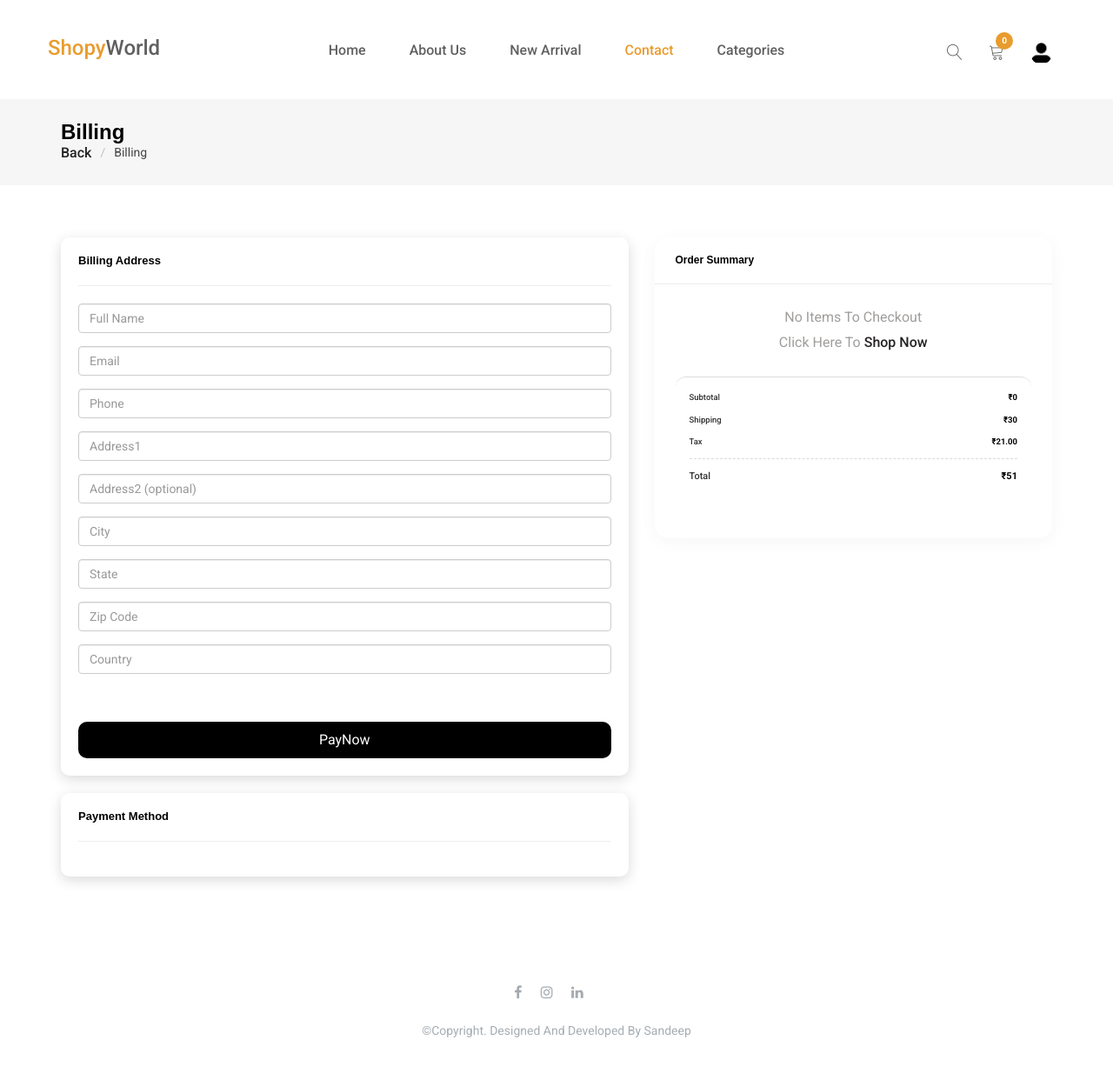
After one commit to SandeepR8/ShopyWorld_djangoProject, a Django app: page /payments/Billing/ in a window 1280 px wide. The commit adds this page. Shown: the whole page at 87% size. Run offline with Django 5.2, Linux system fonts and the light colour scheme; some libraries are stand-ins or nearby versions.

Commit message:
project doing well

```diff
--- a/Ecom_project/payment_app/forms.py
+++ b/Ecom_project/payment_app/forms.py
@@ -39,3 +39,16 @@ class ShippingAddressForm(forms.ModelForm):
                 ("TH", "Thailand"),
             ]),
         }
+
+
+
+class BillingForm(forms.Form):
+    billing_full_name = forms.CharField(label="",widget=forms.TextInput(attrs={'placeholder':'Full Name'}))
+    billing_email = forms.CharField(label="",widget=forms.TextInput(attrs={'placeholder':'Email'}))
+    billing_phone = forms.CharField(label="",widget=forms.TextInput(attrs={'placeholder':'Phone'}))
+    billing_Address1 = forms.CharField(label="",widget=forms.TextInput(attrs={'placeholder':'Address1'}))
+    billing_Address2 = forms.CharField(label="",widget=forms.TextInput(attrs={'placeholder':'Address2 (optional)'}),required=False)
+    billing_city = forms.CharField(label="",widget=forms.TextInput(attrs={'placeholder':'City'}))
+    billing_state = forms.CharField(label="",widget=forms.TextInput(attrs={'placeholder':'State'}),required=False)
+    billing_zipcode = forms.CharField(label="",widget=forms.TextInput(attrs={'placeholder':'Zip Code'}),required=False)
+    billing_country = forms.CharField(label="",widget=forms.TextInput(attrs={'placeholder':'Country'}))
--- a/Ecom_project/payment_app/urls.py
+++ b/Ecom_project/payment_app/urls.py
@@ -4,5 +4,10 @@ from . import views
 urlpatterns = [
     path('success/',views.payment_success,name='payment_success'),
     path('checkout/',views.checkout,name='checkout'),
+    path('Billing/',views.Billing,name='billing'),
+    path('Process_order/',views.process_order,name="process_order"),
+    path('shipped_dash/',views.shipped_dash,name="shipped_dash"),
+    path('not_shipped_dash/',views.not_shipped_dash,name="not_shipped_dash"),
+
 
 ]
--- a/Ecom_project/payment_app/views.py
+++ b/Ecom_project/payment_app/views.py
@@ -1,15 +1,21 @@
 from django.shortcuts import render,redirect
 from cart.cart import Cart
-from .models import ShippingAddress
+from .models import ShippingAddress,Order,OrderItem
 from django.contrib.auth.decorators import login_required
-from .forms import ShippingAddressForm
-
-
+from .forms import ShippingAddressForm,BillingForm
+from django.contrib.auth.models import User
+from django.contrib import messages
+from decimal import Decimal
+from store.models import Product
 def payment_success(request):
     return render(request,'payment/payment_success.html')
 
 
+def shipped_dash(request):
+    pass
 
+def not_shipped_dash(request):
+    pass
 
 @login_required
 def checkout(request):
@@ -21,17 +27,22 @@ def checkout(request):
         form = ShippingAddressForm(request.POST)
         if form.is_valid():
             shipping_address = form.save(commit=False)
-            shipping_address.user = request.user  # link to logged-in user
+            shipping_address.user = request.user
             shipping_address.save()
 
             # Optionally handle billing_same checkbox
             billing_same = form.cleaned_data.get("billing_same")
             if billing_same:
-                # If you want to store billing info same as shipping,
-                # you can duplicate or set a flag here.
-                pass
+                request.session['shipping_id'] = shipping_address.id
+                request.session['billing_same'] = form.cleaned_data.get('billing_same')
 
-            return redirect('Home')
+            else:
+                # creating seesion for store shipping address for custom use
+                request.session['shipping_id'] = shipping_address.id
+
+
+
+            return redirect('billing')
     else:
         form = ShippingAddressForm()
 
@@ -40,3 +51,94 @@ def checkout(request):
         "cart_products": cart_products,
         "totals": totals,
     })
+
+# Process Order view
+
+def process_order(request):
+    cart = Cart(request)
+    cart_products = cart.get_prods
+    totals = cart.cart_total()
+    shipping_id = request.session.get('shipping_id')
+    shipping_details = ShippingAddress.objects.get(id=shipping_id)
+
+    user=request.user
+    full_name = shipping_details.shipping_full_name
+    email = shipping_details.shipping_email
+    shipping_address = f'{shipping_details.shipping_Address1}\n {shipping_details.shipping_Address2}\n {shipping_details.shipping_state}\n {shipping_details.shipping_city}\n {shipping_details.shipping_zipcode}\n {shipping_details.shipping_country}'
+    amount_pay = Decimal(str(totals)) if totals else Decimal("0.00")
+
+    if request.POST:
+        payment_form = BillingForm(request.POST or None)
+
+        create_order = Order(user=user, full_name = full_name, email=email, Shipping_Address = shipping_address, amount_pay = amount_pay)
+        create_order.save()
+        order_id = create_order.pk
+
+
+        for product in cart_products():
+            product_ = product['product']
+            product_id = product_.id
+            price = product['price']
+            quantity = product['quantity']
+
+            create_order_item = OrderItem(order_id =order_id, product_id =product_id, user_id = user.id, quantity = quantity, price = price)
+            create_order_item.save()
+
+        for key in list(request.session.keys()):
+            if key == "cart":
+                del request.session[key]
+
+        messages.success(request,'Order placed!')
+        return redirect('Home')
+
+    else :
+        create_order = Order(user=user, full_name = full_name, email=email, Shipping_Address = shipping_address, amount_pay = amount_pay)
+        create_order.save()
+        order_id = create_order.pk
+
+
+        for product in cart_products():
+            product_ = product['product']
+            product_id = product_.id
+            price = product['price']
+            quantity = product['quantity']
+
+            create_order_item = OrderItem(order_id =order_id, product_id =product_id, user_id = user.id, quantity = quantity, price = price)
+            create_order_item.save()
+
+        for key in list(request.session.keys()):
+            if key == "cart":
+                del request.session[key]
+
+
+        messages.success(request,'Order placed!')
+        return redirect('Home')
+
+
+
+
+
+
+
+def Billing(request):
+    cart = Cart(request)
+    cart_products = cart.get_prods
+    totals = cart.cart_total()
+    boolean_element = request.session.get('billing_same')
+    if boolean_element :
+        shipping_id = request.session.get('shipping_id')
+        billing_details = ShippingAddress.objects.get(id=shipping_id)
+        billing_form=BillingForm()
+
+    else:
+        billing_details = None
+        billing_form = BillingForm()
+
+
+
+    return render(request,'payment/billing.html',{
+        "cart_products": cart_products,
+        "totals": totals,
+        'shipping_details' : billing_details,
+        "billing_form" : billing_form
+    })
--- a/Ecom_project/store/urls.py
+++ b/Ecom_project/store/urls.py
@@ -13,5 +13,7 @@ urlpatterns = [
     path('product/<int:pk>',views.specific_product,name='product'),
     path('categories/',views.Categories,name='Category'),
     path('change_password/',views.PasswordChange,name='password_change'),
+    path('Forget_password/',views.ForgetPassword,name='forget_password'),
+    path('OTP_verfication',views.Verify_otp,name="OTP"),
 
 ]
--- /dev/null
+++ b/Ecom_project/templates/payment/billing.html
@@ -0,0 +1,198 @@
+{% extends "base.html" %}
+{% load crispy_forms_tags %}
+
+
+{% block title %}Billing Page{% endblock  %}
+
+{% block content %}
+<style>
+    .order-totals {
+        margin-top: 20px;
+        padding: 15px;
+        border-top: 1px solid #ddd;
+        font-size: 16px;
+      }
+
+      .order-totals div {
+        display: flex;
+        justify-content: space-between; /* Title left, value right */
+        margin-bottom: 8px;
+      }
+
+      .order-totals span:first-child {
+        font-weight: 500; /* title */
+        color: #333;
+      }
+
+      .order-totals span:last-child {
+        font-weight: 600; /* value */
+        color: #000;
+      }
+
+      .order-total {
+        border-top: 2px solid #333;
+        padding-top: 10px;
+        font-size: 18px;
+        font-weight: bold;
+      }
+      .btn-continue{
+        background:black;
+        color:white;
+        text-align:center;
+        width:100%;
+        padding:10px 20px;
+        margin-top:40px;
+        border-radius:10px;
+        transition:0.3 ease-in-out;
+      }
+      .btn-continue:hover{
+        opacity:0.8;
+      }
+      .btn-continue:active{
+        opacity:0.6;
+      }
+      .checkout-container {
+        background-color: #ffffff; /* White background */
+        padding: 20px;             /* Space inside the form */
+        border-radius: 10px;       /* Rounded corners */
+        box-shadow: 0 4px 15px rgba(0, 0, 0, 0.15); /* Even shadow on all sides */
+    }
+    .checkout-container .form-control {
+      margin-bottom: 15px; /* space between input fields */
+  }
+  .heading{
+    font-size:13px;
+    font-weight:bold;
+  }
+</style>
+{% include "navbar.html" %}
+
+
+
+<main class="main">
+
+    <!-- Page Title -->
+    <div class="page-title light-background">
+      <div class="container d-lg-flex justify-content-between align-items-center">
+        <h1 class="mb-2 mb-lg-0">Billing</h1>
+        <nav class="breadcrumbs">
+          <ol>
+            <li><a href="{% url 'checkout' %}">Back</a></li>
+            <li class="current">Billing</li>
+          </ol>
+        </nav>
+      </div>
+    </div><!-- End Page Title -->
+
+    <!-- Checkout Section -->
+    <section id="checkout" class="checkout section">
+
+      <div class="container">
+
+        <div class="row">
+          <div class="col-lg-7">
+            <!-- Checkout Form -->
+            <div class="checkout-container">
+              <h3 class='heading'>Billing Address</h3><hr>
+              {% if shipping_details %}
+                <p>Name : {{shipping_details.shipping_full_name}}</p>
+                <p>Email : {{shipping_details.shipping_email}}</p>
+                <p>Phone : {{shipping_details.shipping_phone}}</p>
+                <p>Address1 : {{shipping_details.shipping_Address1}}</p>
+                {% if shipping_details.shipping_Address2 %}
+                <p>Address2 : {{shipping_details.shipping_Address2}}</p>
+                {% endif %}
+                <p>State : {{shipping_details.shipping_state}}</p>
+                <p>City : {{shipping_details.shipping_city}}</p>
+                {% if shipping_details.shipping_zipcode %}
+                <p>Zipcode : {{shipping_details.shipping_zipcode}}</p>
+                {% endif %}
+                <p>Country : {{shipping_details.shipping_country}}</p>
+                <button class='btn-continue'><a href='{% url "process_order" %}' style='color:white'>PayNow</a></button>
+
+
+                {% else %}
+
+                <form method='POST' action='{% url "process_order" %}'>
+                {{billing_form|crispy}}
+                <button type='submit' class='btn-continue'>PayNow</button>
+                {% endif %}
+
+
+                  </div>
+                  <div class="checkout-container">
+                    <h3 class='heading'>Payment Method</h3><hr>
+                  </div>
+                </div>
+
+
+          <div class="col-lg-5">
+            <!-- Order Summary -->
+            <div class="order-summary" data-aos="fade-left" data-aos-delay="200">
+              <div class="order-summary-header">
+                <h3>Order Summary</h3>
+              </div>
+
+              <div class="order-summary-content">
+                <div class="order-items">
+                  {% for item in cart_products %}
+                    {% with product=item.product quantity=item.quantity %}
+                    <div class="order-item">
+                      <div class="order-item-image">
+                        <img src="{{ product.image.url }}" alt="{{ product.name }}" class="img-fluid">
+                      </div>
+                      <div class="order-item-details">
+                        <h4>{{ product.name }}</h4>
+                        <div class="order-item-price">
+                          <span class="quantity">{{ quantity }} ×</span>
+                          <span class="price">&#8377;{{ product.price }}</span>
+                        </div>
+                      </div>
+                    </div>
+                    {% endwith %}
+                  {% empty %}
+                    <center>
+                      <p>No items to checkout</p>
+                      <p>Click here to <a href="{% url 'Home' %}">Shop now</a></p>
+                    </center>
+                  {% endfor %}
+                </div>
+
+                <!-- Totals -->
+                <div class="order-totals">
+                  <div class="order-subtotal d-flex justify-content-between">
+                    <span>Subtotal</span>
+                    <span>&#8377;{{ totals }}</span>
+                  </div>
+                  <div class="order-shipping d-flex justify-content-between">
+                    <span>Shipping</span>
+                    <span>&#8377;30</span>
+                  </div>
+                  <div class="order-tax d-flex justify-content-between">
+                    <span>Tax</span>
+                    <span>&#8377;21.00</span>
+                  </div>
+                  <div class="order-total d-flex justify-content-between">
+                    <span>Total</span>
+                    <span>&#8377;{{ totals|add:30|add:21 }}</span>
+                  </div>
+                </div>
+              </div>
+            </div>
+          </div>
+      </div>
+
+
+
+    </section><!-- /Checkout Section -->
+
+  </main>
+
+
+
+
+
+
+
+{% include "footer.html" %}
+{% endblock  %}
--- /dev/null
+++ b/Ecom_project/templates/payment/order_processor.html
@@ -0,0 +1 @@
+order is processed
--- a/Ecom_project/templates/registration/login.html
+++ b/Ecom_project/templates/registration/login.html
@@ -96,7 +96,7 @@
                                 <input type="text" class="form-control mb-3" placeholder="Username" name='username'>
                                 <input type="password"class="form-control mb-2" placeholder="Password" name='password'>
                                 <div class="d-flex justify-content-between align-items-center mb-3">
-                                    <a href="{% url 'password_change' %}" class="text-primary small">Forgot password?</a>
+                                    <a href="{% url 'forget_password' %}" class="text-primary small">Forgot password?</a>
                                   </div>                                <input type="submit" class="form-control btn btn-success" value="Login" class="btn-login">
                             </form>
 
--- /dev/null
+++ b/Ecom_project/templates/registration/otp_verification.html
@@ -0,0 +1 @@
+otp will send to mail
```
Also changed, not shown: Ecom_project/payment_app/admin.py (+18 -0 lines), Ecom_project/payment_app/models.py (+17 -2 lines), Ecom_project/store/views.py (+27 -0 lines), Ecom_project/templates/registration/Forgetpassword.html (added, +32 -0 lines), Ecom_project/db.sqlite3, Ecom_project/payment_app/migrations/0005_alter_order_amount_pay.py (added), Ecom_project/payment_app/migrations/0006_alter_order_amount_pay.py (added), Ecom_project/payment_app/migrations/0007_alter_orderitem_price.py (added), Ecom_project/payment_app/migrations/0008_order_shipped.py (added), Ecom_project/payment_app/migrations/0009_order_date_shipped.py (added).
